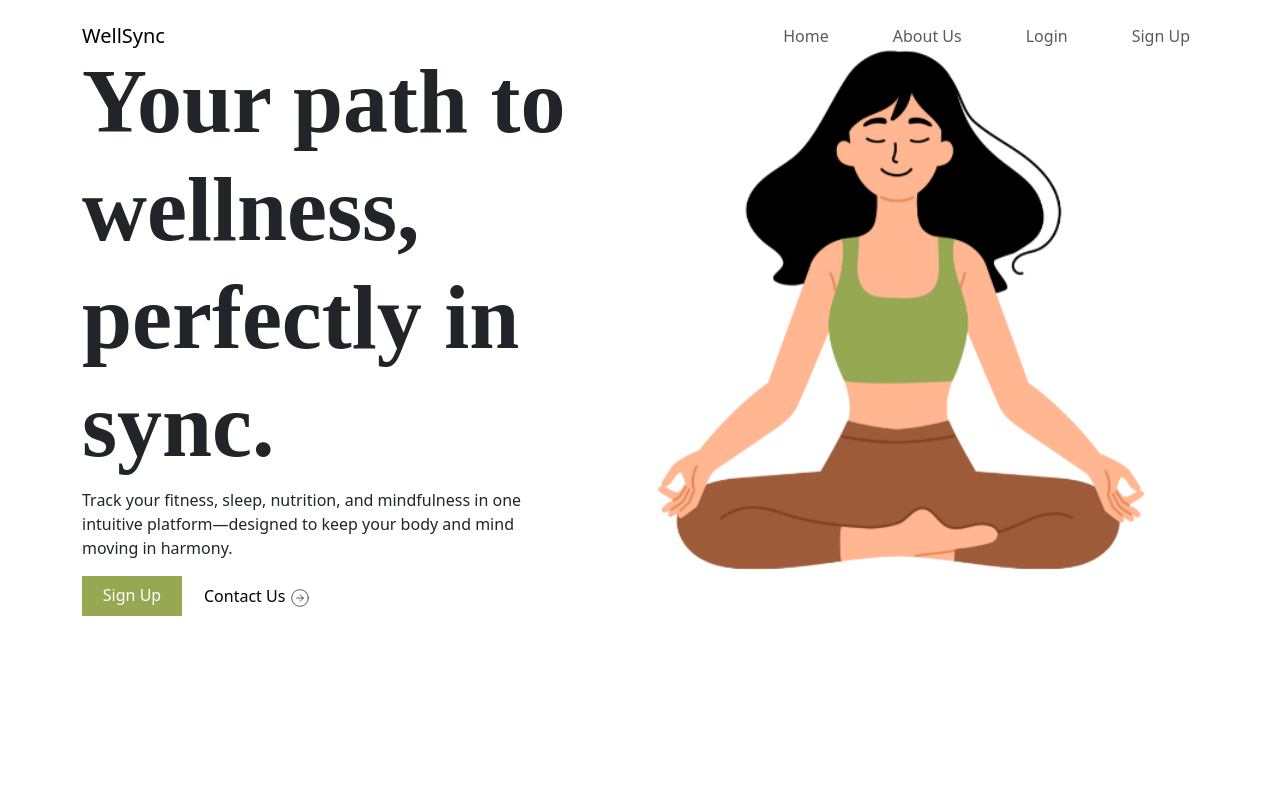
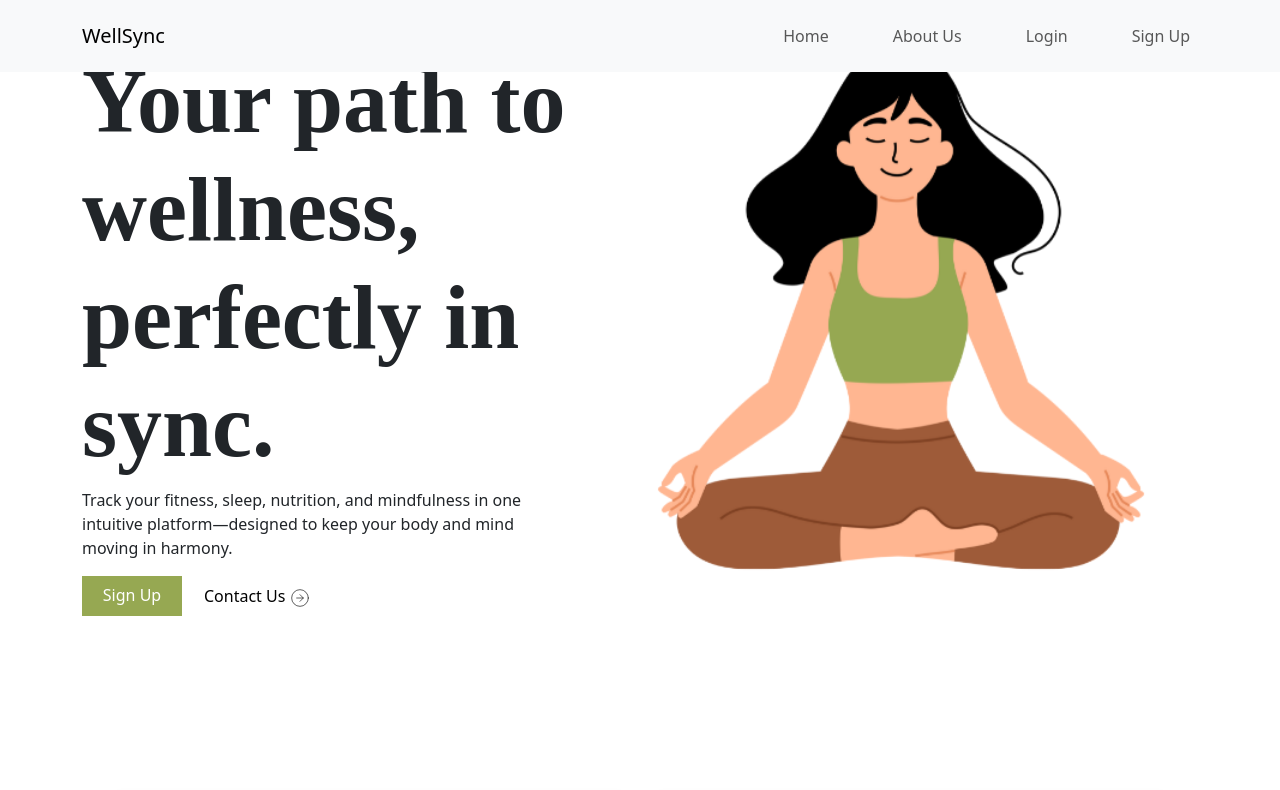
Before and after one commit to FrancheskaClair/fitnessApp-client, a React (Create React App) app: page / in a window 1280 px wide. Shown: the top 790 px of the page. Built offline with nearby package versions, Linux system fonts and the light colour scheme; no server answers; what notyf would draw is missing.

Commit message:
Add code for app building-fs-1

```diff
--- a/src/index.css
+++ b/src/index.css
@@ -4,14 +4,6 @@
   padding: 0;
   box-sizing: border-box;
 }
-
-/*Start of Navbar*/
-#nav{
-  background-color: transparent !important;
-}
-
-
-/*End of Navbar*/
 
 
 /*Start of Landing*/
```
